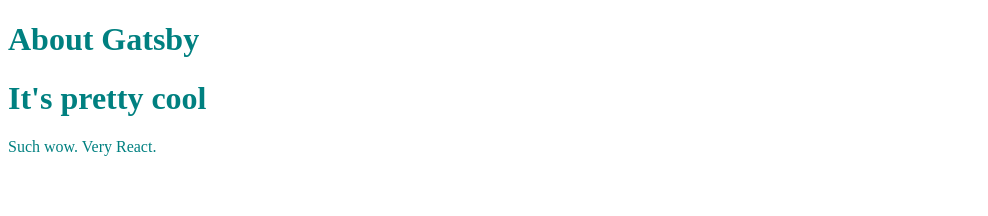
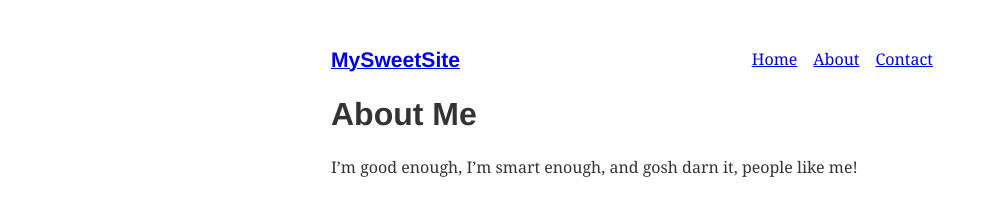
Before and after one commit to grrtvnlw/GatsbyTutorial, a Gatsby site: page /about in a window 1280 px wide. Shown: the whole page, without its empty margins (0-988 px from the left). Built offline with nearby package versions, Linux system fonts and the light colour scheme; Gatsby itself is replaced by a stand-in of ours.

Commit message:
Added Layout Component

```diff
--- a/gatsby-config.js
+++ b/gatsby-config.js
@@ -6,5 +6,12 @@
 
 module.exports = {
   /* Your site config here */
-  plugins: [],
+  plugins: [
+    {
+      resolve: `gatsby-plugin-typography`,
+      options: {
+        pathToConfigModule: `src/utils/typography`,
+      },
+    },
+  ],
 }
--- a/package.json
+++ b/package.json
@@ -15,8 +15,12 @@
   },
   "dependencies": {
     "gatsby": "^2.23.3",
+    "gatsby-plugin-typography": "^2.5.4",
     "react": "^16.12.0",
-    "react-dom": "^16.12.0"
+    "react-dom": "^16.12.0",
+    "react-typography": "^0.16.19",
+    "typography": "^0.16.19",
+    "typography-theme-fairy-gates": "^0.16.19"
   },
   "devDependencies": {
     "prettier": "2.0.5"
--- /dev/null
+++ b/src/components/layout.js
@@ -0,0 +1,25 @@
+import React from "react"
+import { Link } from "gatsby"
+const ListLink = props => (
+  <li style={{ display: `inline-block`, marginRight: `1rem` }}>
+    <Link to={props.to}>{props.children}</Link>
+  </li>
+)
+
+export default function Layout({ children }) {
+  return (
+    <div style={{ margin: `3rem auto`, maxWidth: 650, padding: `0 1rem` }}>
+      <header style={{ marginBottom: `1.5rem` }}>
+        <Link to="/" style={{ textShadow: `none`, backgroundImage: `none` }}>
+          <h3 style={{ display: `inline` }}>MySweetSite</h3>
+        </Link>
+        <ul style={{ listStyle: `none`, float: `right` }}>
+          <ListLink to="/">Home</ListLink>
+          <ListLink to="/about/">About</ListLink>
+          <ListLink to="/contact/">Contact</ListLink>
+        </ul>
+      </header>
+      {children}
+    </div>
+  )
+}
--- a/src/pages/about.js
+++ b/src/pages/about.js
@@ -1,12 +1,14 @@
 import React from "react"
 import Header from "../components/header"
+import Layout from "../components/layout"
 
 export default function About() {
   return (
-    <div style={{ color: `teal` }}>
-      <Header headerText="About Gatsby"/>
-      <Header headerText="It's pretty cool" />
-      <p>Such wow. Very React.</p>
-    </div>
+    <Layout>
+      <Header headerText="About Me"/>
+      <p>
+        I’m good enough, I’m smart enough, and gosh darn it, people like me!
+      </p>
+    </Layout>
   )
 }
--- a/src/pages/contact.js
+++ b/src/pages/contact.js
@@ -1,13 +1,12 @@
 import React from "react"
-import { Link } from "gatsby"
 import Header from "../components/header"
+import Layout from "../components/layout"
 
 export default function Contact() {
   return (
-    <div style={{ color: `teal` }}>
-      <Link to="/">Home</Link>
-      <Header headerText="Contact" />
+    <Layout>
+      <Header headerText="I'd love to talk! Email me at the address below" />
       <p>Send us a message!</p>
-    </div>
+    </Layout>
   )
 }
--- /dev/null
+++ b/src/utils/typography.js
@@ -0,0 +1,7 @@
+import Typography from "typography"
+import fairyGateTheme from "typography-theme-fairy-gates"
+
+const typography = new Typography(fairyGateTheme)
+
+export const { scale, rhythm, options } = typography
+export default typography
```
Also changed, not shown: src/pages/index.js (+9 -6 lines), 1 other file.
